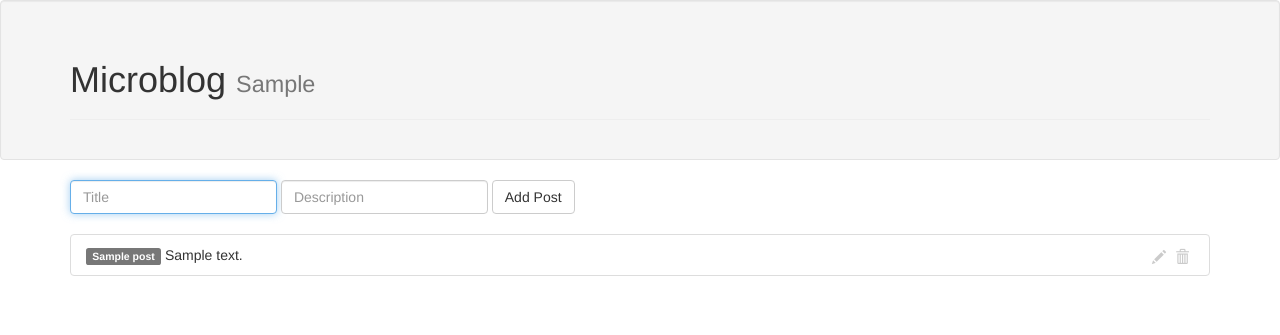
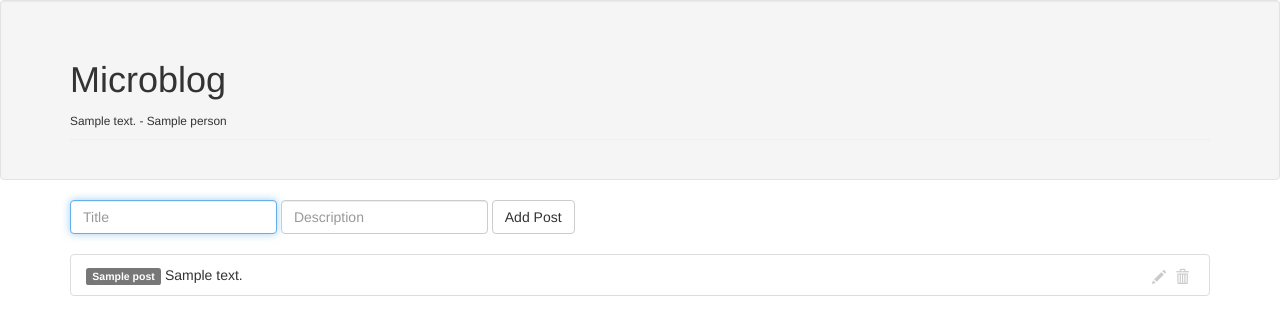
Before and after one commit to sf-wdi-25/hbs_server_and_client, a Node server app: template views/index.hbs in a window 1280 px wide. Shown: the top 335 px of the page. Run offline with Node 20, Linux system fonts and the light colour scheme; tables that the repository leaves empty hold one stand-in row (values such as "Sample post"); the template is opened without the code that fills it: values that come from a table or form of the project are taken from there, most other values are stand-ins (such as "Sample title", 1, 10 or a date in 2020); some libraries are stand-ins or nearby versions.

Commit message:
add a sample of server-side templating

```diff
--- a/server.js
+++ b/server.js
@@ -20,11 +20,42 @@
 var Post = require('./models/post');
 
 
+// hard coded quote data - we render one of these on the main page each reload
+var quotes = [];
+quotes.push({ text: "I want to know God's thoughts, the rest are details.",
+              person: 'Albert Einstein'
+});
+quotes.push({ text: "Whatever the mind can conceive and believe, the mind can achieve.",
+              person: 'Dr. Napoleon Hill'
+});
+quotes.push({ text: "Do not wait to strike till the iron is hot; but make it hot by striking.",
+              person: "William B. Sprague"
+});
+quotes.push({ text: "Experience is what you get when you don’t get what you want.",
+              person: "Dan Stafford"
+});
+
+// returns a random quote from the list
+function getRandomQuote() {
+  return quotes[Math.floor(Math.random()*quotes.length)];
+}
+
+
 // HOMEPAGE ROUTE
 
 app.get('/', function (req, res) {
-  res.render('index');
+  // note that render here is doing server-side template rendering!
+  var quote = getRandomQuote();
+  res.render('index', {randomQuote: quote});
 });
+
+
+
+
+
+
+
+
 
 
 // API ROUTES
--- a/views/index.hbs
+++ b/views/index.hbs
@@ -20,7 +20,8 @@
   <div class="well">
     <div class="container">
       <div class="page-header">
-        <h1>Microblog <small>{{randomQuote}}</small></h1>
+        <h1>Microblog </h1>
+        <small>{{randomQuote.text}} - {{randomQuote.person}}</small>
       </div>
     </div>
   </div>
```
